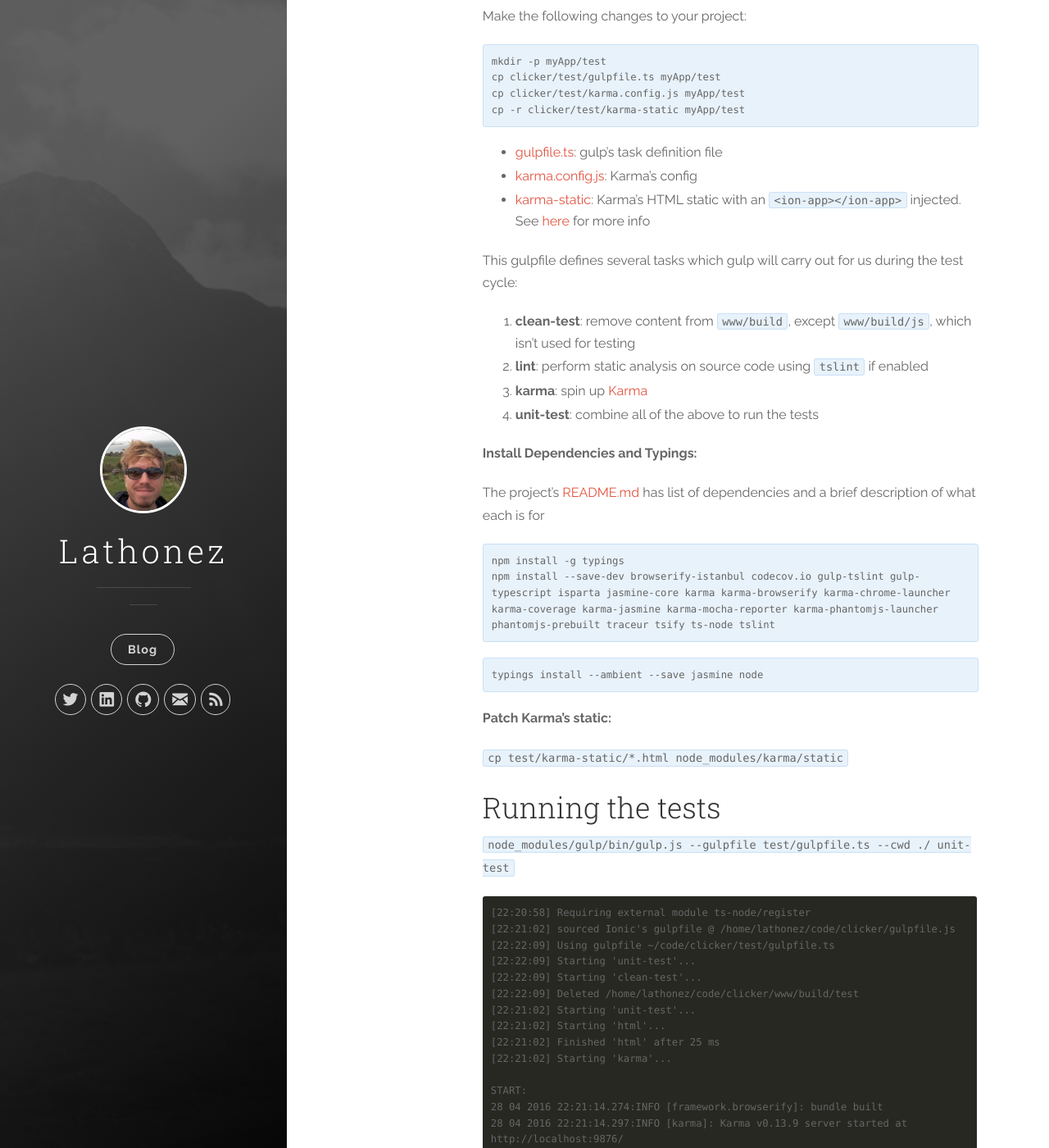
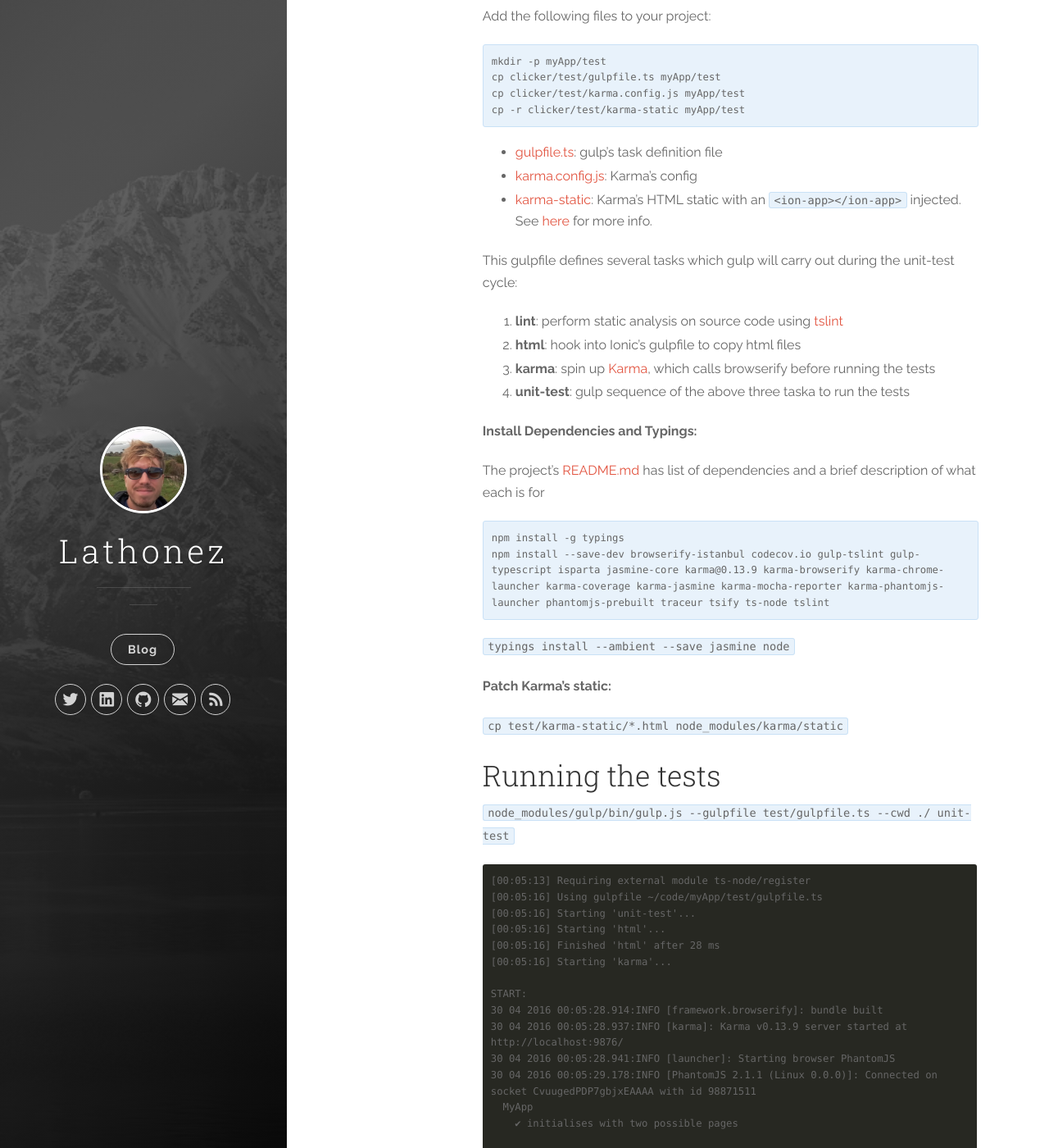
Before and after one commit to lathonez/lathonez.github.io, a Jekyll site: the page built from _posts/2016-02-21-ionic-2-unit-testing.markdown, in a window 1280 px wide and 1400 px high, scrolled down 3633 px. Shown: the whole window at 82% size. Built offline with Jekyll 4.4.1, drawn with Linux system fonts in a browser that asks for light colours; nearby versions of some CDN libraries; some of the changed text lies outside the part shown.

Commit message:
Updating unit test post and adding remakrs bg

````diff
--- a/_posts/2016-02-21-ionic-2-unit-testing.markdown
+++ b/_posts/2016-02-21-ionic-2-unit-testing.markdown
@@ -86,7 +86,7 @@ Modify the test cases in [app.spec.ts][app.spec.ts] to suit your application, o
 
 ```javascript
 // http://stackoverflow.com/questions/33332394/angular-2-typescript-cant-find-names
-/// <reference path="../node_modules/angular2/typings/browser.d.ts" />
+/// <reference path="node_modules/angular2/typings/browser.d.ts" />
 
 import { TEST_BROWSER_PLATFORM_PROVIDERS, TEST_BROWSER_APPLICATION_PROVIDERS} from 'angular2/platform/testing/browser';
 import { setBaseTestProviders } from 'angular2/testing';
@@ -121,14 +121,14 @@ describe('MyApp', () => {
 
 Note the [setBaseTestProviders][sbtp-docs] line, enabling us to utilise Angular 2's testing framework in our tests. See this [excellent blog post][angular2-di-testing] for more info.
 
-Building the tests
--------------------
+Building the test
+------------------
 
 We'll use [gulp][gulp-home] to orchastrate the test process and [browserify][browserify-home] to transpile the unit tests and generate sourcemaps.
 
-Ionic use both gulp and browserify already; you should have `gulpfile.js` inside the root of your app. In order to separate concerns we'll keep ours in `./test/gulpfile.ts`. Feel free to combine the two if you wish, ours will actually hook directly into Ionic's to make use of the tasks defined therein.
+Ionic use both gulp and browserify already; you should have `gulpfile.js` in your app's root directory. In order to separate concerns we'll keep ours in `./test/gulpfile.ts`. Feel free to combine the two if you wish, ours hooks directly into Ionic's to make use of the tasks defined therein.
 
-Make the following changes to your project:
+Add the following files to your project:
 
 <div class="highlighter-rouge">
 <pre class="lowlight">
@@ -141,14 +141,14 @@ cp -r clicker/test/karma-static myApp/test</code>
 
 * [gulpfile.ts][gulpfile.ts]: gulp’s task definition file
 * [karma.config.js][karma.config.js]: Karma's config
-* [karma-static][karma-static]: Karma's HTML static with an `<ion-app></ion-app>` injected. See [here][clicker-issue-79] for more info
+* [karma-static][karma-static]: Karma's HTML static with an `<ion-app></ion-app>` injected. See [here][clicker-issue-79] for more info.
 
-This gulpfile defines several tasks which gulp will carry out for us during the test cycle:
+This gulpfile defines several tasks which gulp will carry out during the unit-test cycle:
 
-1. **clean-test**: remove content from `www/build`, except `www/build/js`, which isn't used for testing
-2. **lint**: perform static analysis on source code using `tslint` if enabled
-3. **karma**: spin up [Karma][karma-home]
-4. **unit-test**: combine all of the above to run the tests
+1. **lint**: perform static analysis on source code using [tslint][tslint-home]
+2. **html**: hook into Ionic's gulpfile to copy html files
+3. **karma**: spin up [Karma][karma-home], which calls browserify before running the tests
+4. **unit-test**: gulp sequence of the above three taska to run the tests
 
 **Install Dependencies and Typings:**
 
@@ -157,15 +157,11 @@ The project's [README.md][clicker-deps] has list of dependencies and a brief des
 <div class="highlighter-rouge">
 <pre class="lowlight">
 <code>npm install -g typings
-npm install --save-dev browserify-istanbul codecov.io gulp-tslint gulp-typescript isparta jasmine-core karma karma-browserify karma-chrome-launcher karma-coverage karma-jasmine karma-mocha-reporter karma-phantomjs-launcher phantomjs-prebuilt traceur tsify ts-node tslint</code>
+npm install --save-dev browserify-istanbul codecov.io gulp-tslint gulp-typescript isparta jasmine-core karma@0.13.9 karma-browserify karma-chrome-launcher karma-coverage karma-jasmine karma-mocha-reporter karma-phantomjs-launcher phantomjs-prebuilt traceur tsify ts-node tslint</code>
 </pre>
 </div>
 
-<div class="highlighter-rouge">
-<pre class="lowlight">
-<code>typings install --ambient --save jasmine node</code>
-</pre>
-</div>
+`typings install --ambient --save jasmine node`
 
 **Patch Karma's static:**
 
@@ -177,94 +173,64 @@ Running the tests
 `node_modules/gulp/bin/gulp.js --gulpfile test/gulpfile.ts --cwd ./ unit-test`
 
 ```
-[22:20:58] Requiring external module ts-node/register
-[22:21:02] sourced Ionic's gulpfile @ /home/lathonez/code/clicker/gulpfile.js
-[22:22:09] Using gulpfile ~/code/clicker/test/gulpfile.ts
-[22:22:09] Starting 'unit-test'...
-[22:22:09] Starting 'clean-test'...
-[22:22:09] Deleted /home/lathonez/code/clicker/www/build/test
-[22:21:02] Starting 'unit-test'...
-[22:21:02] Starting 'html'...
-[22:21:02] Finished 'html' after 25 ms
-[22:21:02] Starting 'karma'...
+[00:05:13] Requiring external module ts-node/register
+[00:05:16] Using gulpfile ~/code/myApp/test/gulpfile.ts
+[00:05:16] Starting 'unit-test'...
+[00:05:16] Starting 'html'...
+[00:05:16] Finished 'html' after 28 ms
+[00:05:16] Starting 'karma'...
 
 START:
-28 04 2016 22:21:14.274:INFO [framework.browserify]: bundle built
-28 04 2016 22:21:14.297:INFO [karma]: Karma v0.13.9 server started at http://localhost:9876/
-28 04 2016 22:21:14.302:INFO [launcher]: Starting browser PhantomJS
-28 04 2016 22:21:14.507:INFO [PhantomJS 2.1.1 (Linux 0.0.0)]: Connected on socket 7iyg7ThvlYkHrCl3AAAA with id 42386869
-  ClickerApp
+30 04 2016 00:05:28.914:INFO [framework.browserify]: bundle built
+30 04 2016 00:05:28.937:INFO [karma]: Karma v0.13.9 server started at http://localhost:9876/
+30 04 2016 00:05:28.941:INFO [launcher]: Starting browser PhantomJS
+30 04 2016 00:05:29.178:INFO [PhantomJS 2.1.1 (Linux 0.0.0)]: Connected on socket CvuugedPDP7gbjxEAAAA with id 98871511
+  MyApp
     ✔ initialises with two possible pages
-    ✔ initialises with a root page
-    ✔ initialises with an app
-    ✔ opens a page
-LOG: 'Angular 2 is running in the development mode. Call enableProdMode() to enable the production mode.'
-  ClickerButton
-    ✔ initialises
-    ✔ displays the clicker name and count
-    ✔ does a click
-  ClickerForm
-    ✔ initialises
-    ✔ passes new clicker through to service
-    ✔ doesn't try to add a clicker with no name
-  Click
-    ✔ initialises with defaults
-    ✔ initialises with overrides
-  Clicker
-    ✔ initialises with the correct name
-  ClickerList
-    ✔ initialises
-  Page2
-    ✔ initialises
-  Clickers
-    ✔ initialises with empty clickers
-    ✔ creates an instance of SqlStorage
-    ✔ has empty ids with no storage
-    ✔ has empty clickers with no storage
-    ✔ can initialise a clicker from string
-    ✔ returns undefined for a bad id
-    ✔ adds a new clicker with the correct name
-    ✔ removes a clicker by id
-    ✔ does a click
-    ✔ loads IDs from storage
-    ✔ loads clickers from storage
-  Utils
-    ✔ resets a control
 
-Finished in 0.634 secs / 0.62 secs
+Finished in 0.007 secs / 0.001 secs
 
 SUMMARY:
-✔ 27 tests completed
--------------------------------|----------|----------|----------|----------|----------------|
-File                           |  % Stmts | % Branch |  % Funcs |  % Lines |Uncovered Lines |
--------------------------------|----------|----------|----------|----------|----------------|
- app/                          |      100 |      100 |      100 |      100 |                |
-  app.ts                       |      100 |      100 |      100 |      100 |                |
- app/components/clickerButton/ |      100 |      100 |      100 |      100 |                |
-  clickerButton.ts             |      100 |      100 |      100 |      100 |                |
- app/components/clickerForm/   |      100 |      100 |      100 |      100 |                |
-  clickerForm.ts               |      100 |      100 |      100 |      100 |                |
- app/models/                   |      100 |      100 |      100 |      100 |                |
-  click.ts                     |      100 |      100 |      100 |      100 |                |
-  clicker.ts                   |      100 |      100 |      100 |      100 |                |
- app/pages/clickerList/        |      100 |      100 |      100 |      100 |                |
-  clickerList.ts               |      100 |      100 |      100 |      100 |                |
- app/pages/page2/              |      100 |      100 |      100 |      100 |                |
-  page2.ts                     |      100 |      100 |      100 |      100 |                |
- app/services/                 |    95.83 |    96.77 |       90 |    95.95 |                |
-  clickers.ts                  |    98.77 |    96.77 |      100 |    98.39 |             35 |
-  utils.ts                     |       80 |      100 |       40 |    83.33 |           8,10 |
--------------------------------|----------|----------|----------|----------|----------------|
-All files                      |    98.36 |    99.45 |    95.38 |    98.18 |                |
--------------------------------|----------|----------|----------|----------|----------------|
+✔ 1 test completed
+------------------|----------|----------|----------|----------|----------------|
+File              |  % Stmts | % Branch |  % Funcs |  % Lines |Uncovered Lines |
+------------------|----------|----------|----------|----------|----------------|
+ app/             |    95.45 |      100 |       80 |    90.91 |                |
+  app.ts          |    95.45 |      100 |       80 |    90.91 |             17 |
+ app/pages/page1/ |      100 |      100 |       75 |      100 |                |
+  page1.ts        |      100 |      100 |       75 |      100 |                |
+ app/pages/page2/ |      100 |      100 |       75 |      100 |                |
+  page2.ts        |      100 |      100 |       75 |      100 |                |
+ app/pages/page3/ |      100 |      100 |       75 |      100 |                |
+  page3.ts        |      100 |      100 |       75 |      100 |                |
+ app/pages/tabs/  |    86.96 |      100 |       75 |    72.73 |                |
+  tabs.ts         |    86.96 |      100 |       75 |    72.73 |       13,14,15 |
+------------------|----------|----------|----------|----------|----------------|
+All files         |    95.83 |      100 |    76.19 |       90 |                |
+------------------|----------|----------|----------|----------|----------------|
 
-[22:21:15] Finished 'karma' after 14 s
-[22:21:15] Finished 'unit-test' after 14 s
+[00:05:29] Finished 'karma' after 13 s
+[00:05:29] Finished 'unit-test' after 13 s
+```
 
+**Remove Linting:**
+
+By default we're running linting with [these tslint rules][tslint.json]. You may find this fails with your project, in which case your tests wont run.
+
+To disable linting, just remove the `lint` task from the array below in [gulpfile.ts][gulpfile.ts].
+
+```javascript
+// build unit tests, run unit tests, remap and report coverage
+gulp.task('unit-test', (done: Function) => {
+  runSequence(
+    ['lint', 'html'],
+    'karma',
+    (<any>done)
+  );
+});
 ```
-Congrats! You now have unit tests working on your Ionic 2 Project!
 
-Add the following lines to your `package.json` to get everything working nicely with `npm` instead of calling `gulp` directly:
+Finally, add the following lines to your `package.json` to get everything working nicely with `npm` instead of calling `gulp` directly:
 
 ```yaml
   "scripts": {
````
Also changed, not shown: other parts of _posts/2016-02-21-ionic-2-unit-testing.markdown (+2 -2 lines), images/cover.jpg, images/mtcook.jpg (added).
